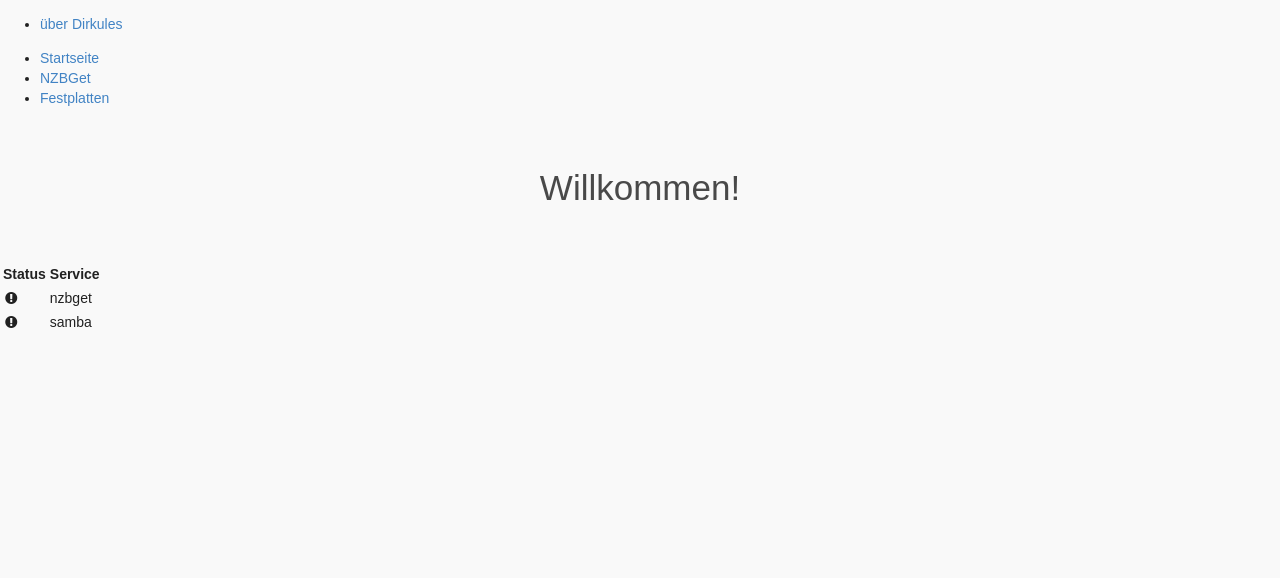
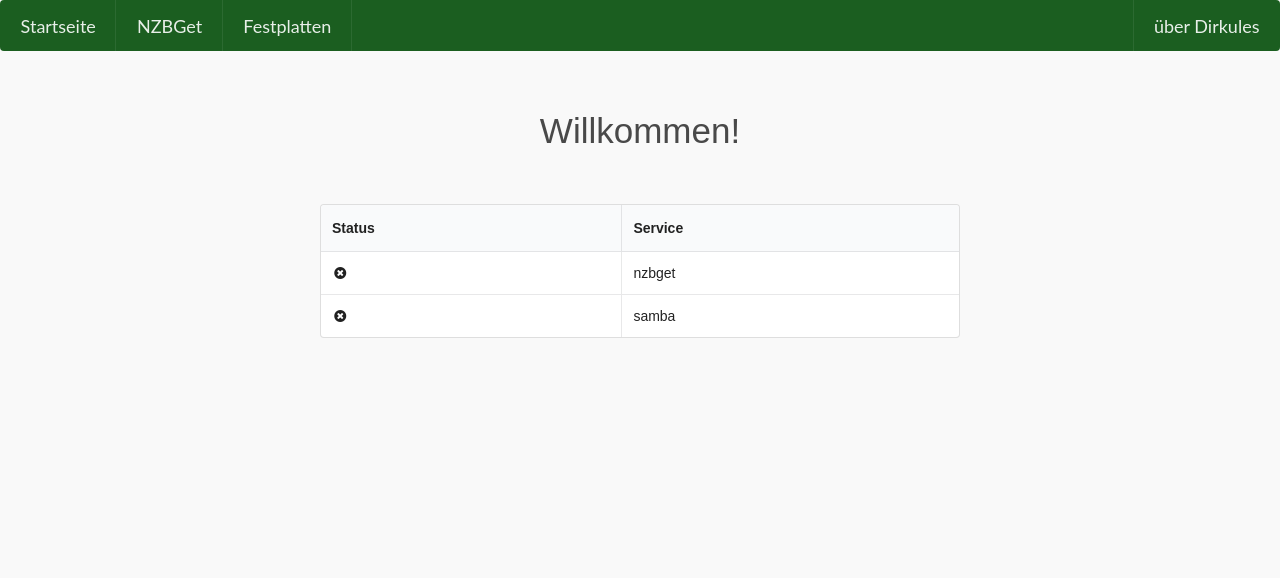
Before and after one commit to technikamateur/dirkules, a Flask app: page / in a window 1280 px wide. Shown: the top 578 px of the page. After the commit the page ends 338 px from the top, so only its background shows below. Run offline with Flask 2, Linux system fonts and the light colour scheme.

Commit message:
more semantic ui updates

```diff
--- a/dirkules/static/css/myStyle.css
+++ b/dirkules/static/css/myStyle.css
@@ -14,6 +14,11 @@ body {
 .tablebox {
   width: 50%;
   margin: auto;
+}
+
+.ui.mymenu.menu {
+  background-color: #1b5e20;
+  color: #fff;
 }
 
 /*fonts*/
--- a/dirkules/templates/base.html
+++ b/dirkules/templates/base.html
@@ -5,7 +5,7 @@
   <meta charset="utf-8">
   <meta name="viewport" content="width=device-width, initial-scale=1.0" />
   <link rel="shortcut icon" href="{{ url_for('static', filename='favicon.ico') }}">
-    <link rel="stylesheet" type="text/css" href="{{ url_for('static', filename='css/semantic.min.css') }}" />
+  <link rel="stylesheet" type="text/css" href="{{ url_for('static', filename='css/semantic.min.css') }}" />
   <link rel="stylesheet" type="text/css" href="{{ url_for('static', filename='css/icon.min.css') }}" />
   <link rel="stylesheet" type="text/css" href="{{ url_for('static', filename='css/myStyle.css') }}" />
   <title>{% block title %}{% endblock %}</title>
@@ -13,16 +13,12 @@
 </head>
 
 <body>
-  <nav>
-    <div class="nav-wrapper green darken-4">
-      <ul id="nav-mobile" class="right hide-on-med-and-down">
-        <li><a href="{{ url_for('about') }}" class="right">über Dirkules</a></li>
-      </ul>
-      <ul id="nav-mobile" class="left hide-on-med-and-down">
-        <li><a href="{{ url_for('index') }}">Startseite</a></li>
-        <li><a href="/nzbget">NZBGet</a></li>
-        <li><a href="{{ url_for('drives') }}">Festplatten</a></li>
-      </ul>
+  <nav class="ui mymenu inverted massive menu">
+    <a class="item" href="{{ url_for('index') }}">Startseite</a>
+    <a class="item" href="/nzbget">NZBGet</a>
+    <a class="item" href="{{ url_for('drives') }}">Festplatten</a>
+    <div class="right menu">
+      <a class="ui item" href="{{ url_for('about') }}">über Dirkules</a>
     </div>
   </nav>
   {% block body %}
--- a/dirkules/templates/drives.html
+++ b/dirkules/templates/drives.html
@@ -8,7 +8,7 @@
   <t1>Festplatten</t1>
 </div>
 <div class="tablebox">
-  <table class="striped">
+  <table class="ui celled striped table">
     <thead>
       <tr>
         <th>Laufwerk</th>
@@ -27,8 +27,8 @@
         <td>{{drive.size|filesizeformat(true)}}</td>
         <td>{{drive.smart}}</td>
         <td>
-          <a href="{{ url_for('partitions', part=(drive.name | replace("/", "_"))) }}" class="waves-effect waves-light btn">
-            <i class="material-icons left">list</i>
+          <a href="{{ url_for('partitions', part=(drive.name | replace("/", "_"))) }}" class="ui button">
+            <i class="server icon"></i>
             Partitionen
           </a>
         </td>
--- a/dirkules/templates/index.html
+++ b/dirkules/templates/index.html
@@ -7,8 +7,8 @@
 <div class="title">
   <t1>Willkommen!</t1>
 </div>
-<div class="container">
-  <table>
+<div class="tablebox">
+  <table class="ui celled table">
     <thead>
       <tr>
         <th>Status</th>
@@ -20,9 +20,9 @@
       {% for key in service %}
       <tr>
         {% if service[key] %}
-        <td><i class="small material-icons">check</i></td>
+        <td><i class="check circle icon"></i></td>
         {% else %}
-        <td><i class="exclamation circle icon"></i></td>
+        <td><i class="times circle icon"></i></td>
         {% endif %}
         <td>{{ key }}</td>
       </tr>
--- a/dirkules/templates/partitions.html
+++ b/dirkules/templates/partitions.html
@@ -8,7 +8,7 @@
     <t1>Partitionen</t1>
   </div>
   <div class="tablebox">
-    <table class="striped">
+    <table class="ui celled striped table">
          <thead>
            <tr>
                <th>Partition</th>
```
